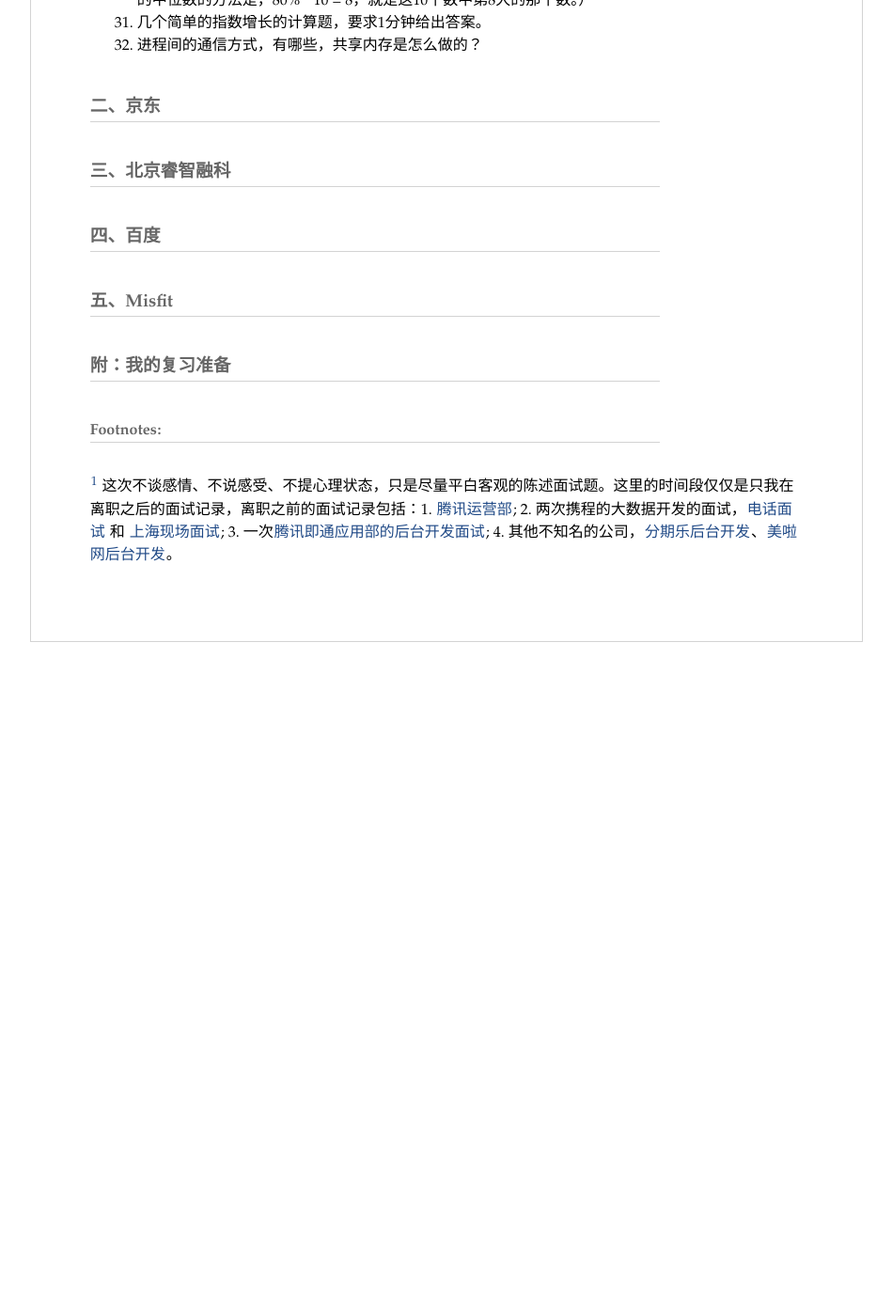
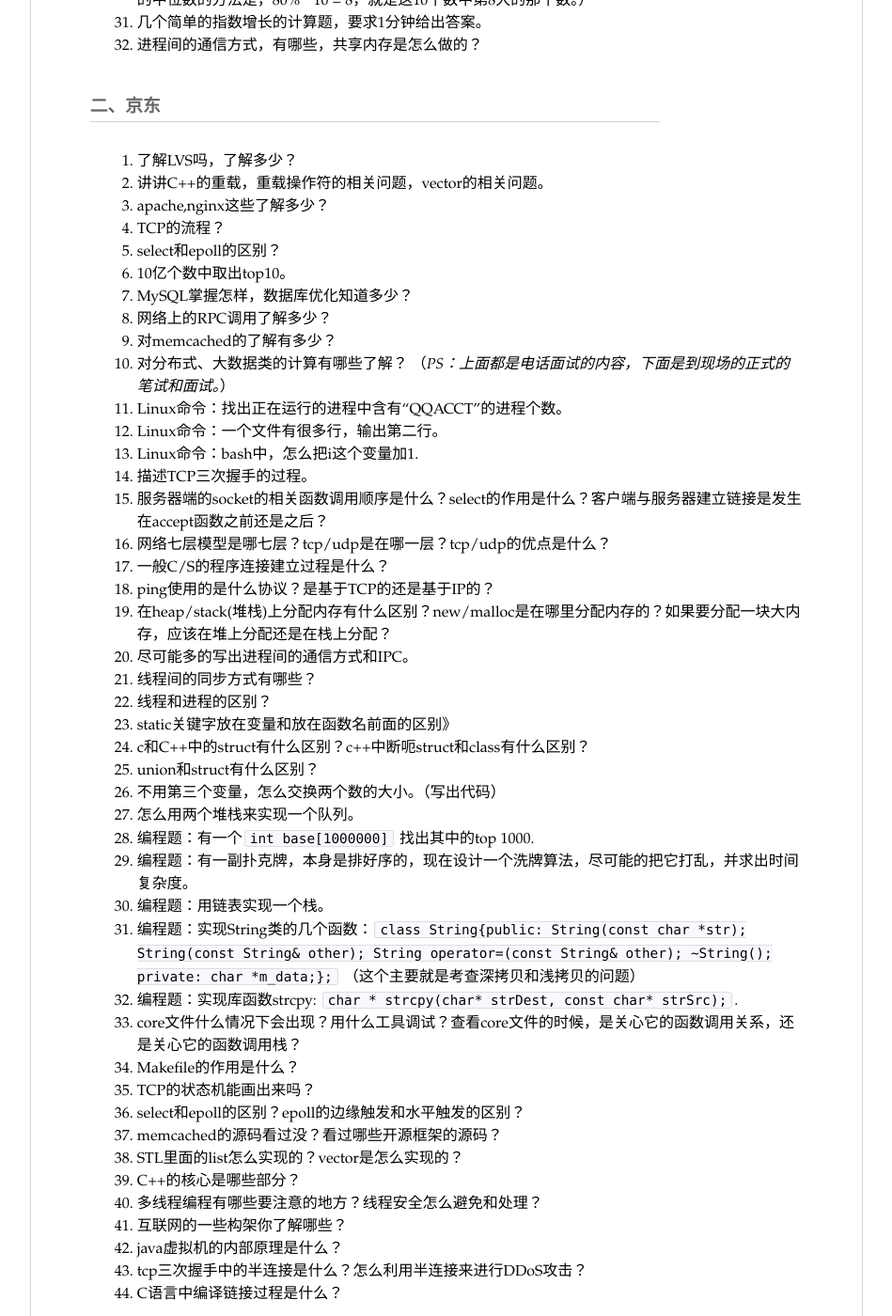
Before and after one commit to kk-mood/mood, a Jekyll site: the page built from _posts/2015-02-01-all-interview-summary.md, in a window 1280 px wide and 1400 px high, scrolled down 1627 px. Shown: the whole window at 94% size, without its empty margins (166-1115 px from the left). Built offline with Jekyll 4.4.1, drawn with Linux system fonts in a browser that asks for light colours; Markdown is read by kramdown in place of the engine named in the settings; comment, search, counter and statistics services are not loaded; before the commit the page ends 2373 px from its top, so only the background shows below that; some of the changed text lies outside the part shown.

Commit message:
增加京东的面试题。

````diff
--- a/_posts/2015-02-01-all-interview-summary.md
+++ b/_posts/2015-02-01-all-interview-summary.md
@@ -21,7 +21,7 @@
 3. DHCP的协议结构。
 4. 网络编程中调用recv函数的时候，如果对端关闭了，这个函数将会收到什么，将返回什么？
 5. 一段程序：
-```c
+```
 uion test
 {
 	int i;
@@ -63,6 +63,50 @@
 
 ### 二、京东 ###
 
+1. 了解LVS吗，了解多少？
+2. 讲讲C++的重载，重载操作符的相关问题，vector的相关问题。
+3. apache,nginx这些了解多少？
+4. TCP的流程？
+5. select和epoll的区别？
+6. 10亿个数中取出top10。
+7. MySQL掌握怎样，数据库优化知道多少？
+8. 网络上的RPC调用了解多少？
+9. 对memcached的了解有多少？
+10. 对分布式、大数据类的计算有哪些了解？   （*PS：上面都是电话面试的内容，下面是到现场的正式的笔试和面试。*）
+11. Linux命令：找出正在运行的进程中含有“QQACCT”的进程个数。
+12. Linux命令：一个文件有很多行，输出第二行。
+13. Linux命令：bash中，怎么把i这个变量加1.
+14. 描述TCP三次握手的过程。
+15. 服务器端的socket的相关函数调用顺序是什么？select的作用是什么？客户端与服务器建立链接是发生在accept函数之前还是之后？
+16. 网络七层模型是哪七层？tcp/udp是在哪一层？tcp/udp的优点是什么？
+17. 一般C/S的程序连接建立过程是什么？
+18. ping使用的是什么协议？是基于TCP的还是基于IP的？
+19. 在heap/stack(堆栈)上分配内存有什么区别？new/malloc是在哪里分配内存的？如果要分配一块大内存，应该在堆上分配还是在栈上分配？
+20. 尽可能多的写出进程间的通信方式和IPC。
+21. 线程间的同步方式有哪些？
+22. 线程和进程的区别？
+23. static关键字放在变量和放在函数名前面的区别》
+24. c和C++中的struct有什么区别？c++中断呃struct和class有什么区别？
+25. union和struct有什么区别？
+26. 不用第三个变量，怎么交换两个数的大小。（写出代码）
+27. 怎么用两个堆栈来实现一个队列。
+28. 编程题：有一个`int base[1000000]` 找出其中的top 1000.
+29. 编程题：有一副扑克牌，本身是排好序的，现在设计一个洗牌算法，尽可能的把它打乱，并求出时间复杂度。
+30. 编程题：用链表实现一个栈。
+31. 编程题：实现String类的几个函数：```class String{public: String(const char *str);  String(const String& other); String operator=(const String& other); ~String();  private: char *m_data;};``` （这个主要就是考查深拷贝和浅拷贝的问题）
+32. 编程题：实现库函数strcpy: `char * strcpy(char* strDest, const char* strSrc);`.
+33. core文件什么情况下会出现？用什么工具调试？查看core文件的时候，是关心它的函数调用关系，还是关心它的函数调用栈？
+34. Makefile的作用是什么？
+35. TCP的状态机能画出来吗？
+36. select和epoll的区别？epoll的边缘触发和水平触发的区别？
+37. memcached的源码看过没？看过哪些开源框架的源码？
+38. STL里面的list怎么实现的？vector是怎么实现的？
+39. C++的核心是哪些部分？
+40. 多线程编程有哪些要注意的地方？线程安全怎么避免和处理？
+41. 互联网的一些构架你了解哪些？
+42. java虚拟机的内部原理是什么？
+43. tcp三次握手中的半连接是什么？怎么利用半连接来进行DDoS攻击？
+44. C语言中编译链接过程是什么？
 
 
 ### 三、北京睿智融科 ###
````
